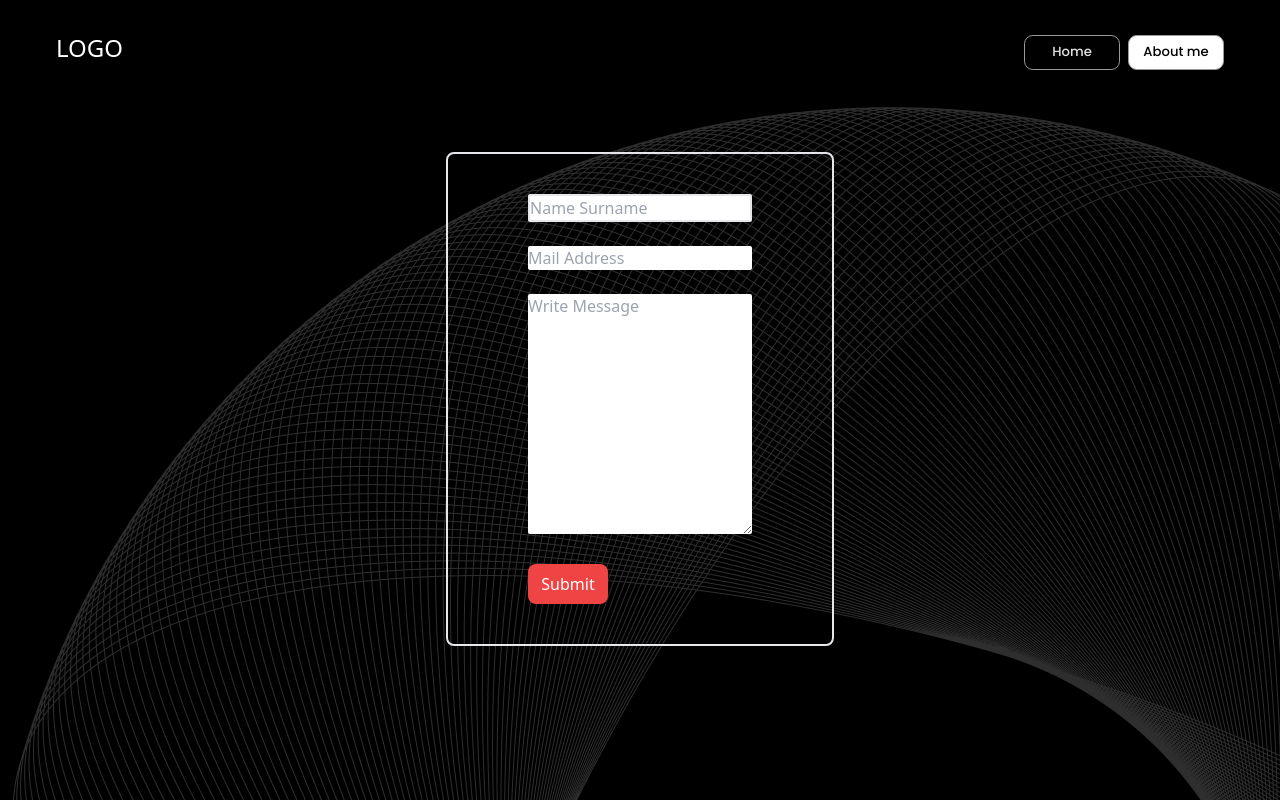
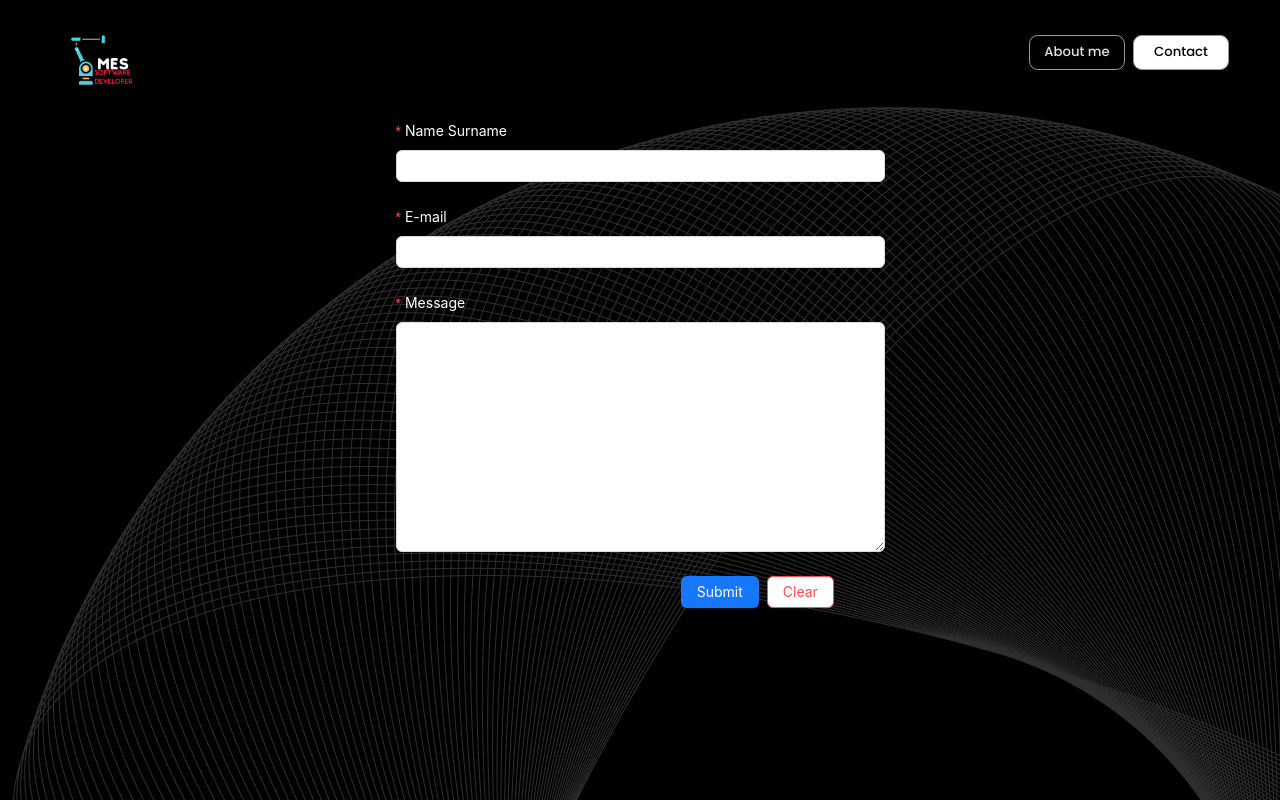
Before and after one commit to mesubasi/my-portfolio-frontend, a React (Vite) app: page /contact in a window 1280 px wide. Built offline with nearby package versions, Linux system fonts and the light colour scheme.

Commit message:
Contact form edited

```diff
--- a/src/pages/Contact.jsx
+++ b/src/pages/Contact.jsx
@@ -1,45 +1,103 @@
 // Contact.jsx
 
 import React from 'react'
-import { Link } from 'react-router-dom'
+import { Button, Flex, Form, Input, message } from 'antd';
+import Header from "../components/header/Header"
 
 const About = () => {
+  const [form] = Form.useForm();
+
+  const handleSubmit = () => {
+    form.validateFields().then(() => {
+      message.success("Your message was sent successfully!")
+    }).catch((error) => {
+      message.error("Please fill out all form fields")
+    })
+  }
+
   return (
-    <div className='fixed inset-0 bg-background bg-black bg-no-repeat bg-right-top bg-local bg-auto pt-8'>
-      <header className='header flex justify-between items-center sm:w-[480px] md:w-[720px] xl:w-[1168px] mx-auto'>
-        <div className='width-[131.1px] h-[40.07px]'>
-          <Link to="/">
-            <h2 className='text-2xl text-white'>LOGO</h2>
-          </Link>
-        </div>
-        <div className='button flex gap-2'>
-          <Link to="/portfolio">
-            <button className='bg-black w-[96px] h-[35px] rounded-[8.8px] border-[0.88px] border-[#9A9A9A] text-[#E1E1E1] hover:cursor-pointer hover:bg-red-400 hover:shadow-sm hover:shadow-red-400 hover:text-black transition-all hover:border-red-400'>
-              <p className='text-[13.19px] poppins-medium'>Home</p>
-            </button>
-          </Link>
-          <Link to="/about">
-            <button className='bg-white w-[96px] h-[35px] rounded-[8.8px] border-[0.88px] border-[#9A9A9A] hover:bg-red-400 hover:cursor-pointer hover:shadow-sm hover:shadow-red-400 transition-all hover:text-white text-black hover:border-red-400'>
-              <p className='text-[13.19px] poppins-medium '>About me</p>
-            </button>
-          </Link>
-        </div>
-      </header>
-      <section className='flex justify-center max-w max-h-max mt-20'>
-        <div className='contact-form items-center inline-block border-2 rounded-lg py-10 px-20'>
-          <form action="" method="post" className=''>
-            <input type="text" placeholder='Name Surname' required className='w-56 rounded-sm  border-2 hover:border-blue-500' />
-            <br /><br />
-            <input type="text" placeholder='Mail Address' required className='w-56  rounded-sm' />
-            <br /><br />
-            <textarea name="" id="" cols="30" rows="10" required placeholder='Write Message' className='w-56  rounded-sm'></textarea>
-            <br />
-            <br />
-            <button type="submit" className='w-20 h-10 bg-red-500 rounded-lg text-white'>Submit</button>
-          </form>
-        </div>
-      </section>
-    </div>
+    <>
+      <div className='fixed inset-0 bg-background bg-black bg-no-repeat bg-right-top bg-local bg-auto'>
+        <Header />
+      </div >
+      <div className='flex justify-center'>
+        <section >
+          <Form
+            layout='vertical'
+            form={form}
+            scrollToFirstError
+            style={{
+              paddingBlock: 120,
+            }}
+            labelCol={{
+              span: 50,
+            }}
+            wrapperCol={{
+              span: 25,
+            }}
+          >
+            <Form.Item
+              name="namesurname"
+              rules={[
+                {
+                  required: true,
+                  message: 'Please input your Name Surname!',
+                },
+              ]}
+              label={<label style={{ color: "white" }}>Name Surname</label>}
+            >
+              <Input />
+            </Form.Item>
+            <Form.Item
+              name="email"
+              label={<label style={{ color: "white" }}>E-mail</label>}
+              rules={[
+                {
+                  type: 'email',
+                  message: 'The input is not valid E-mail!',
+                },
+                {
+                  required: true,
+                  message: 'Please input your E-mail!',
+                },
+              ]}
+            >
+              <Input />
+            </Form.Item>
+            <Form.Item
+              name="message"
+              label={<label style={{ color: "white" }}>Message</label>}
+              rules={[
+                {
+                  required: true,
+                  message: 'Please input your Message!',
+                },
+              ]}
+            >
+              <Input.TextArea rows={10} cols={50} />
+            </Form.Item>
+
+            <Form.Item
+              wrapperCol={{
+                offset: 14,
+              }}
+            >
+              <Flex gap="small">
+                <Button type="primary" htmlType="submit" onClick={handleSubmit} >
+                  Submit
+                </Button>
+                <Button danger onClick={() => {
+                  form.resetFields();
+                  message.success('Form fields cleared successfully');
+                }}>
+                  Clear
+                </Button>
+              </Flex>
+            </Form.Item>
+          </Form>
+        </section >
+      </div >
+    </>
   )
 }
 
```
